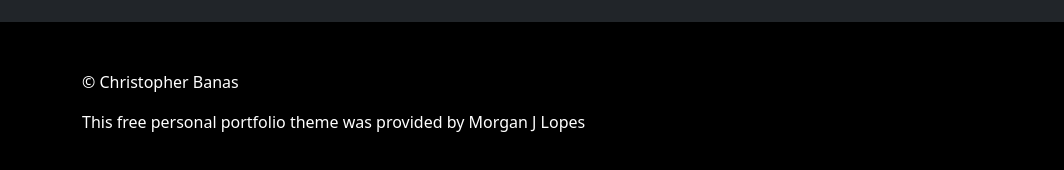
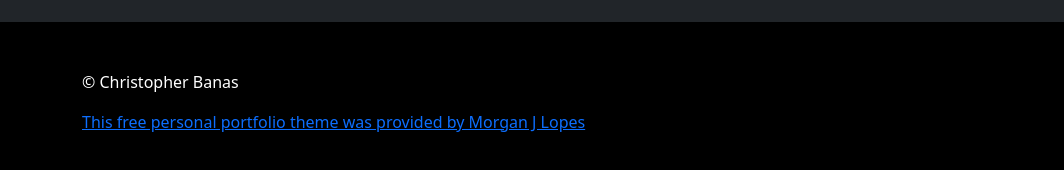
Before and after one commit to chrisbanas/chris_banas, a plain HTML site: page index.html in a window 1280 px wide. Shown: the part 6431-6601 px from the top of the page, 0-1064 px from the left. Drawn offline with nearby package versions, Linux system fonts and the light colour scheme.

Commit message:
more style updates

```diff
--- a/index.html
+++ b/index.html
@@ -443,7 +443,9 @@
           <p>
             © Christopher Banas</a>
           </p>
-          <p>This free personal portfolio theme was provided by Morgan J Lopes</p>
+          <a href="https://github.com/morganjlopes/portfolio-template">
+            <p>This free personal portfolio theme was provided by Morgan J Lopes</p>
+          </a>
         </div>
 
         <div class='col-sm-6'>
```
Also changed, not shown: 1 other file.
